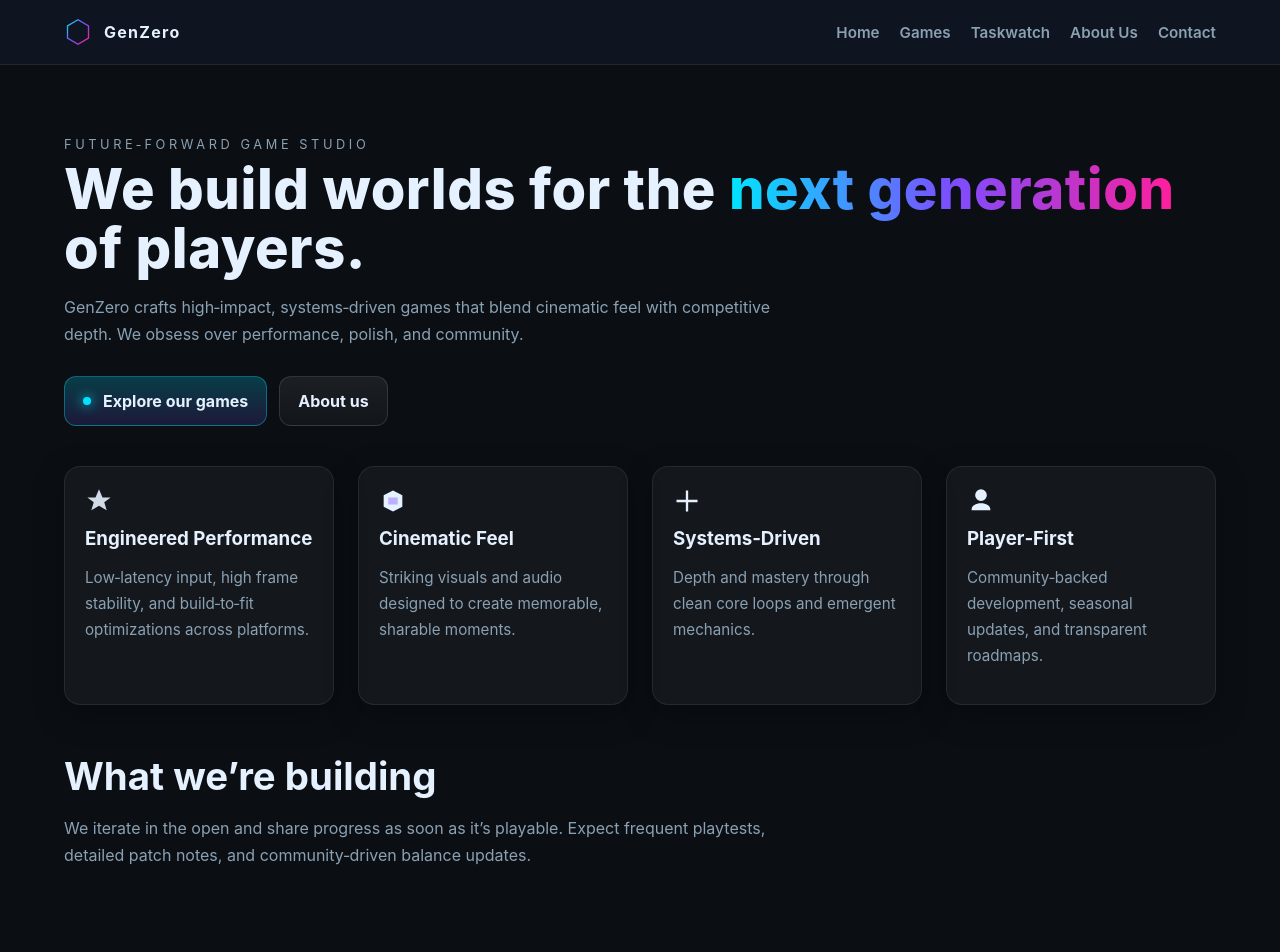
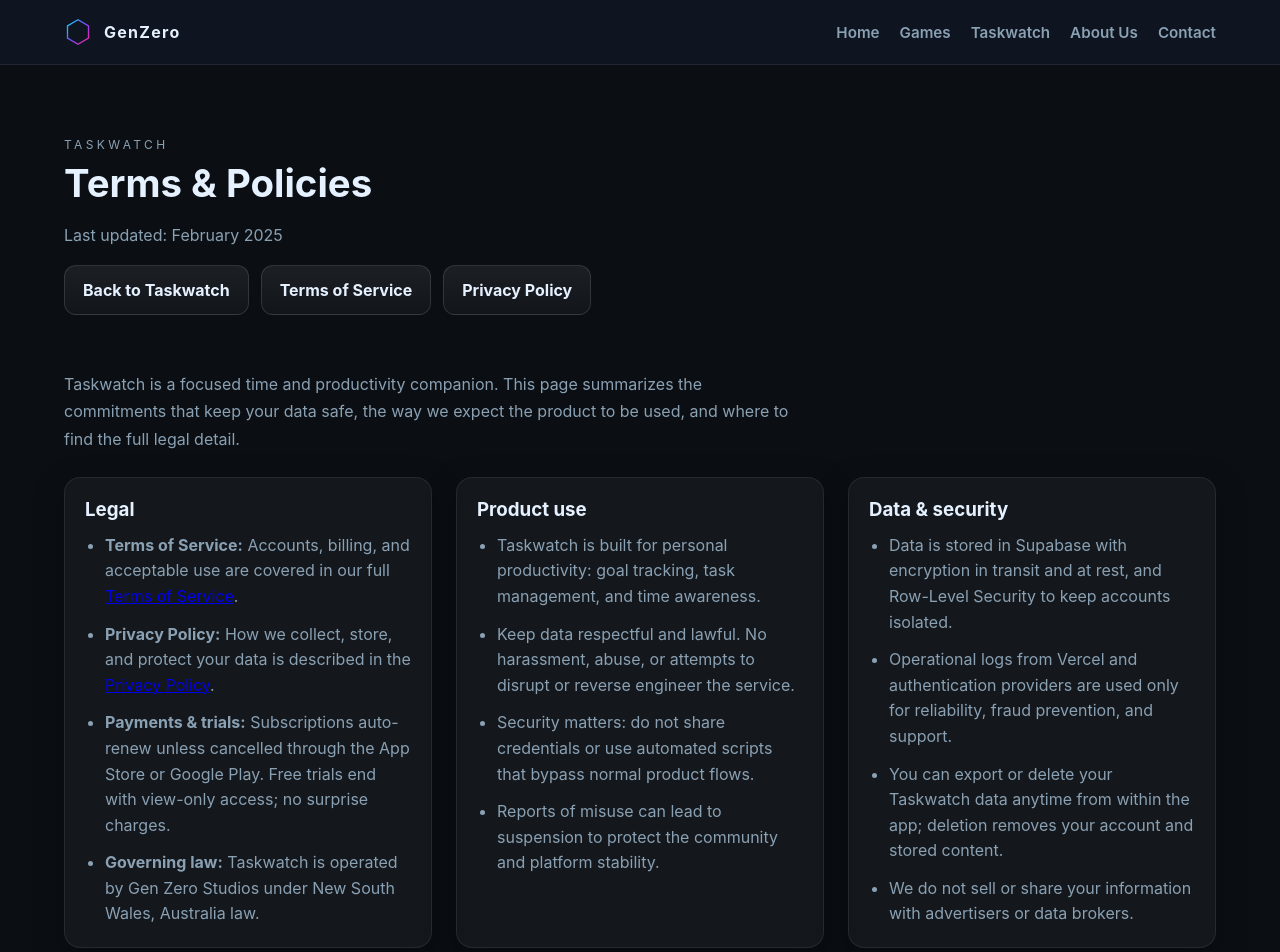
Before and after one commit to nchang2114/GenZero, a React (Vite) app: page /taskwatch/policies in a window 1280 px wide. Shown: the top 952 px of the page. Built offline with nearby package versions, Linux system fonts and the light colour scheme.

Commit message:
NEW TERMS AND POLICIES

```diff
--- a/src/App.tsx
+++ b/src/App.tsx
@@ -11,6 +11,7 @@
 import Taskwatch from './pages/Taskwatch'
 import TaskwatchPrivacy from './pages/TaskwatchPrivacy'
 import TaskwatchTerms from './pages/TaskwatchTerms'
+import TaskwatchPolicies from './pages/TaskwatchPolicies'
 
 function App() {
   const [menuOpen, setMenuOpen] = useState(false)
@@ -78,6 +79,7 @@
         <Route path="/privacy" element={<Privacy />} />
         <Route path="/terms" element={<Terms />} />
         <Route path="/taskwatch" element={<Taskwatch />} />
+        <Route path="/taskwatch/policies" element={<TaskwatchPolicies />} />
         <Route path="/taskwatch/privacy" element={<TaskwatchPrivacy />} />
         <Route path="/taskwatch/terms" element={<TaskwatchTerms />} />
         <Route path="/press" element={<Press />} />
--- a/src/index.css
+++ b/src/index.css
@@ -246,6 +246,24 @@
 .container h3{ margin: var(--space-6) 0 var(--space-2) }
 .card h3{ margin: var(--space-2) 0 var(--space-3) } /* keep card-specific */
 
+.policy-grid{
+  display:grid;
+  grid-template-columns: repeat(auto-fit, minmax(280px, 1fr));
+  gap: var(--space-6);
+  margin-top: var(--space-6);
+}
+.policy-group{
+  background: var(--card);
+  border:1px solid rgba(255,255,255,0.08);
+  border-radius:16px;
+  padding: var(--space-5);
+  box-shadow: var(--shadow);
+}
+.policy-group h3{ margin-top:0; margin-bottom: var(--space-3) }
+.policy-list{ margin:0; padding-left: 20px; color: var(--muted) }
+.policy-list li{ margin-bottom: var(--space-3); line-height: 1.6 }
+.policy-list li:last-child{ margin-bottom: 0 }
+
 /* Games */
 .games{display:grid; grid-template-columns:repeat(12,1fr); gap: var(--space-6); margin-top: clamp(var(--space-6), 5vh, var(--space-8))}
 .game{grid-column:span 4; position:relative; overflow:hidden; border-radius:18px; border:1px solid rgba(255,255,255,0.1); background:linear-gradient(180deg, rgba(255,255,255,0.06), rgba(255,255,255,0.02))}
--- a/src/pages/Taskwatch.tsx
+++ b/src/pages/Taskwatch.tsx
@@ -31,6 +31,7 @@
               <a className="btn primary" href="https://nc-taskwatch.vercel.app" target="_blank" rel="noreferrer">
                 Launch Taskwatch
               </a>
+              <Link className="btn" to="/taskwatch/policies">Terms & Policies</Link>
               <Link className="btn" to="/taskwatch/privacy">Privacy Policy</Link>
               <Link className="btn" to="/taskwatch/terms">Terms of Service</Link>
             </div>
--- /dev/null
+++ b/src/pages/TaskwatchPolicies.tsx
@@ -0,0 +1,82 @@
+import { useEffect } from 'react'
+import { Link } from 'react-router-dom'
+import Footer from '../components/Footer'
+
+export default function TaskwatchPolicies() {
+  useEffect(() => { document.title = 'Taskwatch Terms & Policies — GenZero' }, [])
+
+  return (
+    <>
+      <main className="page">
+        <div className="container">
+          <div className="section-kicker">Taskwatch</div>
+          <h1 className="section-title">Terms & Policies</h1>
+          <p className="muted">Last updated: February 2025</p>
+          <div className="hero-ctas" style={{marginTop: 'var(--space-4)'}}>
+            <a className="btn" href="https://genzero.vercel.app/taskwatch" target="_blank" rel="noreferrer">Back to Taskwatch</a>
+            <Link className="btn" to="/taskwatch/terms">Terms of Service</Link>
+            <Link className="btn" to="/taskwatch/privacy">Privacy Policy</Link>
+          </div>
+          <div className="spacer-40" />
+
+          <p className="muted">
+            Taskwatch is a focused time and productivity companion. This page summarizes the commitments that keep your data safe,
+            the way we expect the product to be used, and where to find the full legal detail.
+          </p>
+
+          <div className="policy-grid">
+            <div className="policy-group">
+              <h3>Legal</h3>
+              <ul className="policy-list">
+                <li>
+                  <strong>Terms of Service:</strong> Accounts, billing, and acceptable use are covered in our full{' '}
+                  <Link to="/taskwatch/terms">Terms of Service</Link>.
+                </li>
+                <li>
+                  <strong>Privacy Policy:</strong> How we collect, store, and protect your data is described in the{' '}
+                  <Link to="/taskwatch/privacy">Privacy Policy</Link>.
+                </li>
+                <li>
+                  <strong>Payments & trials:</strong> Subscriptions auto-renew unless cancelled through the App Store or Google Play.
+                  Free trials end with view-only access; no surprise charges.
+                </li>
+                <li>
+                  <strong>Governing law:</strong> Taskwatch is operated by Gen Zero Studios under New South Wales, Australia law.
+                </li>
+              </ul>
+            </div>
+
+            <div className="policy-group">
+              <h3>Product use</h3>
+              <ul className="policy-list">
+                <li>Taskwatch is built for personal productivity: goal tracking, task management, and time awareness.</li>
+                <li>Keep data respectful and lawful. No harassment, abuse, or attempts to disrupt or reverse engineer the service.</li>
+                <li>Security matters: do not share credentials or use automated scripts that bypass normal product flows.</li>
+                <li>Reports of misuse can lead to suspension to protect the community and platform stability.</li>
+              </ul>
+            </div>
+
+            <div className="policy-group">
+              <h3>Data & security</h3>
+              <ul className="policy-list">
+                <li>Data is stored in Supabase with encryption in transit and at rest, and Row-Level Security to keep accounts isolated.</li>
+                <li>Operational logs from Vercel and authentication providers are used only for reliability, fraud prevention, and support.</li>
+                <li>You can export or delete your Taskwatch data anytime from within the app; deletion removes your account and stored content.</li>
+                <li>We do not sell or share your information with advertisers or data brokers.</li>
+              </ul>
+            </div>
+
+            <div className="policy-group">
+              <h3>Contact</h3>
+              <ul className="policy-list">
+                <li>Questions about terms, privacy, or security: <a href="mailto:support@taskwatch.app">support@taskwatch.app</a></li>
+                <li>Responsible party: Gen Zero Studios (Taskwatch)</li>
+              </ul>
+            </div>
+          </div>
+        </div>
+        <Footer />
+      </main>
+    </>
+  )
+}
--- a/src/pages/TaskwatchPrivacy.tsx
+++ b/src/pages/TaskwatchPrivacy.tsx
@@ -12,7 +12,7 @@
           <h1 className="section-title">Privacy Policy</h1>
           <p className="muted">Last updated: February 2025</p>
           <div className="hero-ctas" style={{marginTop: 'var(--space-4)'}}>
-            <a className="btn" href="https://nc-taskwatch.vercel.app" target="_blank" rel="noreferrer">Back to Taskwatch</a>
+            <a className="btn" href="https://genzero.vercel.app/taskwatch" target="_blank" rel="noreferrer">Back to Taskwatch</a>
           </div>
           <div className="spacer-40" />
 
--- a/src/pages/TaskwatchTerms.tsx
+++ b/src/pages/TaskwatchTerms.tsx
@@ -12,7 +12,7 @@
           <h1 className="section-title">Terms of Service</h1>
           <p className="muted">Last updated: February 2025</p>
           <div className="hero-ctas" style={{marginTop: 'var(--space-4)'}}>
-            <a className="btn" href="https://nc-taskwatch.vercel.app" target="_blank" rel="noreferrer">Back to Taskwatch</a>
+            <a className="btn" href="https://genzero.vercel.app/taskwatch" target="_blank" rel="noreferrer">Back to Taskwatch</a>
           </div>
           <div className="spacer-40" />
 
```
